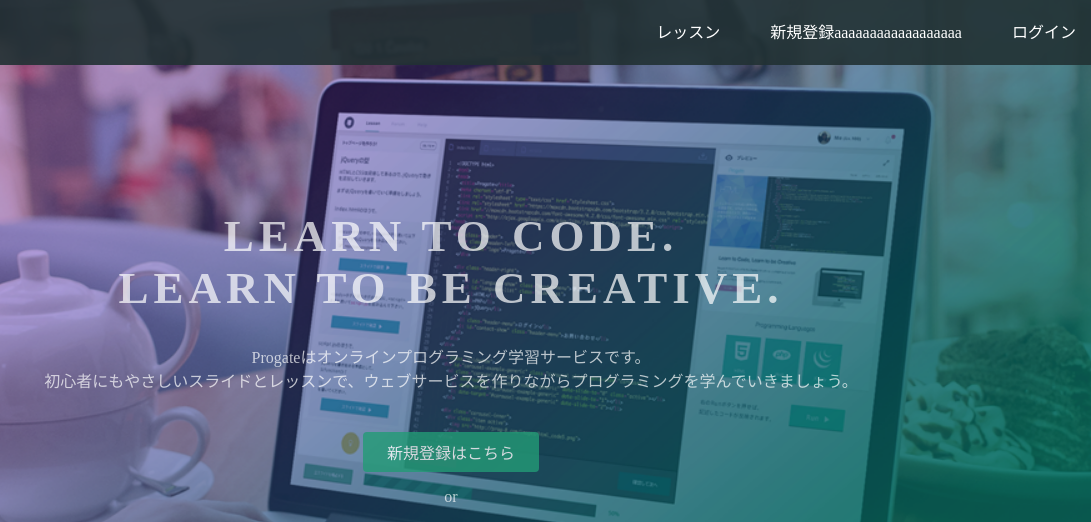
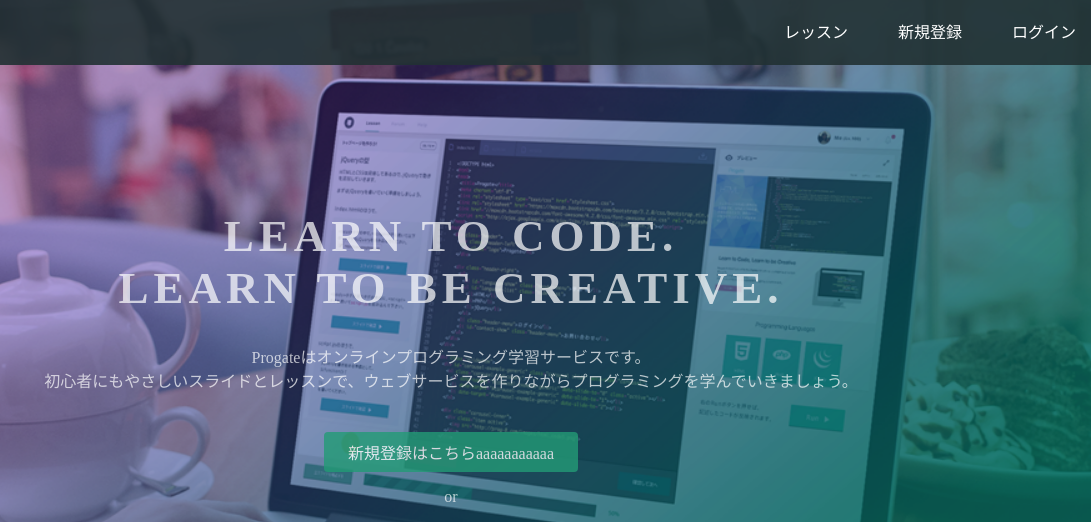
Before and after one commit to reo0105/reo0105.github.io, a plain HTML site: page index.html in a window 1280 px wide. Shown: the top 522 px of the page, 189-1280 px from the left. Drawn offline with Linux system fonts and the light colour scheme.

Commit message:
Update index.html

```diff
--- a/index.html
+++ b/index.html
@@ -16,7 +16,7 @@
       <span class="fa fa-bars menu-icon"></span>
       <div class="header-right">
         <a href="#">レッスン</a>
-        <a href="#">新規登録aaaaaaaaaaaaaaaaaa</a>
+        <a href="#">新規登録</a>
         <a href="#" class="login">ログイン</a>
       </div>
     </div>
@@ -26,7 +26,7 @@
       <h1>LEARN TO CODE.<br>LEARN TO BE CREATIVE.</h1>
       <p>Progateはオンラインプログラミング学習サービスです。<br>初心者にもやさしいスライドとレッスンで、ウェブサービスを作りながらプログラミングを学んでいきましょう。</p>
       <div class="btn-wrapper">
-        <a href="#" class="btn signup">新規登録はこちら</a>
+        <a href="#" class="btn signup">新規登録はこちらaaaaaaaaaaa</a>
         <p>or</p>
         <a href="#" class="btn facebook"><span class="fa fa-facebook"></span>Facebookで登録</a>
         <a href="#" class="btn twitter"><span class="fa fa-twitter"></span>Twitterで登録</a>
```
